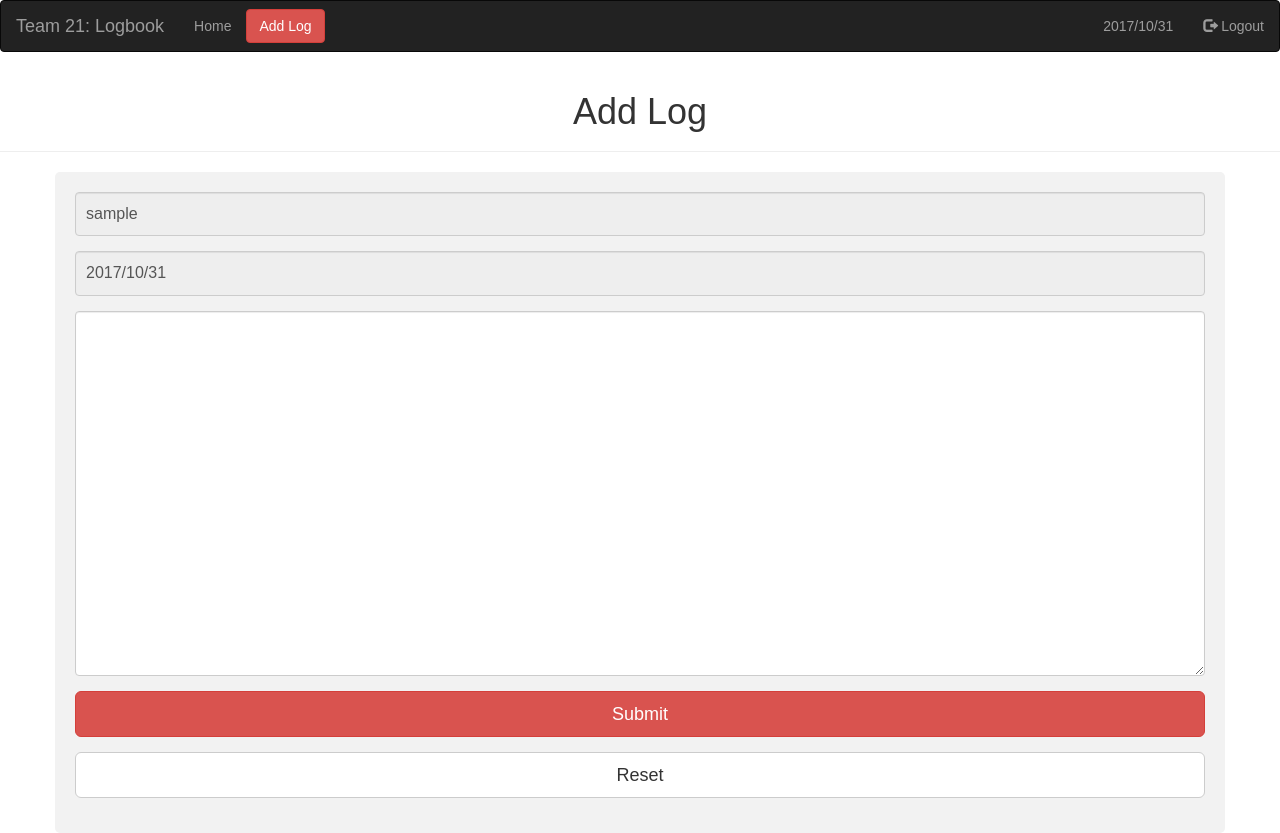
After one commit to Charaka1011/Logbook, a PHP site: page /addlog.php in a window 1280 px wide. The commit adds this page. Run offline with PHP 8.4, Linux system fonts and the light colour scheme; the visitor is signed in with stand-in values (Sample User, id 1); some libraries are stand-ins or nearby versions.

Commit message:
add log page

```diff
--- /dev/null
+++ b/addlog.php
@@ -0,0 +1,68 @@
+<?php
+// Initialize the session
+session_start();
+
+// If session variable is not set it will redirect to login page
+if(!isset($_SESSION['username']) || empty($_SESSION['username'])){
+  header("location: index.php");
+  exit;
+}
+?>
+
+<!DOCTYPE html>
+<html lang="en">
+<head>
+    <meta charset="UTF-8">
+    <title>Welcome</title>
+    <link rel="stylesheet" href="https://maxcdn.bootstrapcdn.com/bootstrap/3.3.7/css/bootstrap.css">
+    <script src="https://ajax.googleapis.com/ajax/libs/jquery/3.2.1/jquery.min.js"></script>
+    <link rel="stylesheet" href="css/welcome.css">
+    <link rel="stylesheet" href="css/addlog.css">
+    <style type="text/css">
+        body{ font: 14px sans-serif; text-align: center; }
+    </style>
+</head>
+<body>
+  <nav class="navbar navbar-inverse">
+    <div class="container-fluid">
+      <div class="navbar-header">
+        <a class="navbar-brand" href="#">Team 21: Logbook</a>
+      </div>
+      <ul class="nav navbar-nav">
+        <li><a href="welcome.php">Home</a></li>
+      </ul>
+      <a href = "addlog.php"> <button class="btn btn-danger navbar-btn">Add Log</button> </a>
+      <ul class="nav navbar-nav navbar-right">
+        <li><a href=""><?php echo date("Y/m/d") ?></a></li>
+        <li><a href="logout.php"><span class="glyphicon glyphicon-log-out"></span> Logout</a></li>
+      </ul>
+    </div>
+  </nav>
+  <div class="page-header">
+      <h1>Add Log</h1>
+  </div>
+
+  <div class="container">
+<form action="/action_page.php">
+    <div class="form-group">
+        <input type="text" name="username" class="form-control" placeholder="Username" value="<?php echo $_SESSION['username']; ?>" disabled>
+    </div>
+    <div class="form-group">
+        <input type="text" name="date" class="form-control" value="<?php echo date("Y/m/d") ?>" disabled>
+    </div>
+    <div class="form-group">
+      <textarea name="text" class="form-control" cols="56" rows ="15" ></textarea>
+    </div>
+    <div class="form-group">
+        <input type="submit" class="btn btn-lg btn-danger btn-block" value="Submit">
+    </div>
+    <div class="form-group">
+        <input type="reset" class="btn btn-lg btn-default btn-block" value="Reset">
+    </div>
+</form>
+</div>
+
+
+</body>
+
+</html>
--- /dev/null
+++ b/css/addlog.css
@@ -0,0 +1,40 @@
+*/ Style inputs, select elements and textareas */
+input[type=text], select, textarea{
+  width: 100%;
+  padding: 12px;
+  border: 1px solid #ccc;
+  border-radius: 4px;
+  box-sizing: border-box;
+  resize: vertical;
+}
+
+/* Style the label to display next to the inputs */
+label {
+  padding: 12px 12px 12px 0;
+  display: inline-block;
+}
+
+/* Style the container */
+.container {
+  border-radius: 5px;
+  background-color: #f2f2f2;
+  padding: 20px;
+}
+
+/* Clear floats after the columns */
+.row:after {
+  content: "";
+  display: table;
+  clear: both;
+}
+
+.form-control {
+  position: relative;
+  font-size: 16px;
+  height: auto;
+  padding: 10px;
+  @include box-sizing(border-box);
+
+  &:focus {
+    z-index: 2;
+  }
--- a/register.php
+++ b/register.php
@@ -1,4 +1,4 @@
-<?php
+ <?php
 // Include config file
 require_once 'config.php';
 
--- a/welcome.php
+++ b/welcome.php
@@ -28,9 +28,9 @@ if(!isset($_SESSION['username']) || empty($_SESSION['username'])){
         <a class="navbar-brand" href="#">Team 21: Logbook</a>
       </div>
       <ul class="nav navbar-nav">
-        <li class="active"><a href="#">Home</a></li>
+        <li class="active"><a href="welcome.php">Home</a></li>
       </ul>
-      <button class="btn btn-danger navbar-btn">Add Log</button>
+      <a href = "addlog.php"> <button class="btn btn-danger navbar-btn">Add Log</button> </a>
       <ul class="nav navbar-nav navbar-right">
         <li><a href=""><?php echo date("Y/m/d") ?></a></li>
         <li><a href="logout.php"><span class="glyphicon glyphicon-log-out"></span> Logout</a></li>
```
